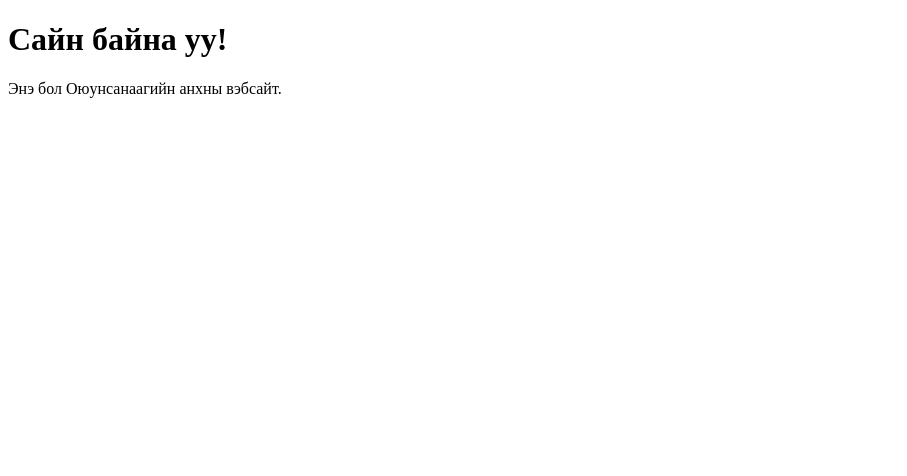
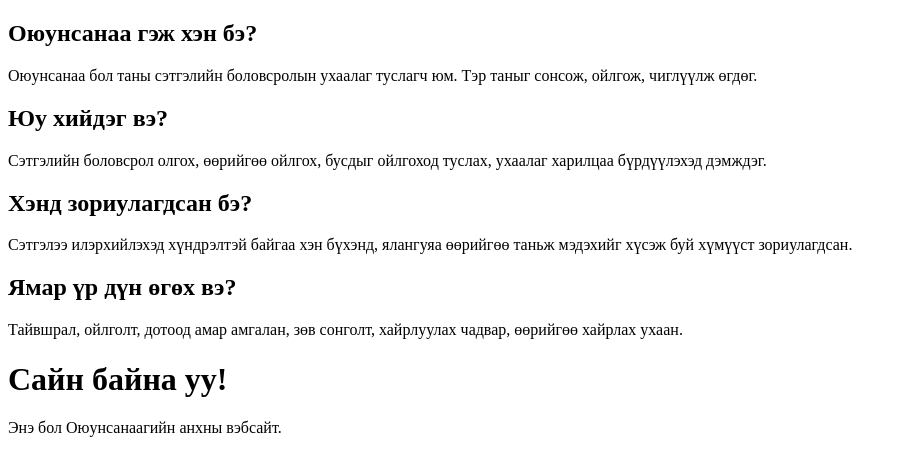
Before and after one commit to oyunsanaaai/oyunsanaa-web-start, a plain HTML site: page index.html in a window 1280 px wide. Shown: the whole page, without its empty margins (0-907 px from the left). Drawn offline with Linux system fonts and the light colour scheme.

Commit message:
Update index.html

```diff
--- a/index.html
+++ b/index.html
@@ -3,7 +3,17 @@
   <head>
     <title>Оюунсанаа</title>
   </head>
-  <body>
+  <body><h2>Оюунсанаа гэж хэн бэ?</h2>
+<p>Оюунсанаа бол таны сэтгэлийн боловсролын ухаалаг туслагч юм. Тэр таныг сонсож, ойлгож, чиглүүлж өгдөг.</p>
+
+<h2>Юу хийдэг вэ?</h2>
+<p>Сэтгэлийн боловсрол олгох, өөрийгөө ойлгох, бусдыг ойлгоход туслах, ухаалаг харилцаа бүрдүүлэхэд дэмждэг.</p>
+
+<h2>Хэнд зориулагдсан бэ?</h2>
+<p>Сэтгэлээ илэрхийлэхэд хүндрэлтэй байгаа хэн бүхэнд, ялангуяа өөрийгөө таньж мэдэхийг хүсэж буй хүмүүст зориулагдсан.</p>
+
+<h2>Ямар үр дүн өгөх вэ?</h2>
+<p>Тайвшрал, ойлголт, дотоод амар амгалан, зөв сонголт, хайрлуулах чадвар, өөрийгөө хайрлах ухаан.</p>
     <h1>Сайн байна уу!</h1>
     <p>Энэ бол Оюунсанаагийн анхны вэбсайт.</p>
   </body>
```
